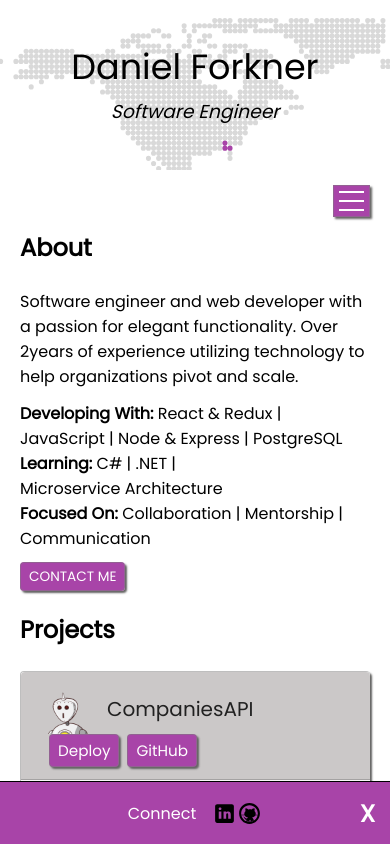
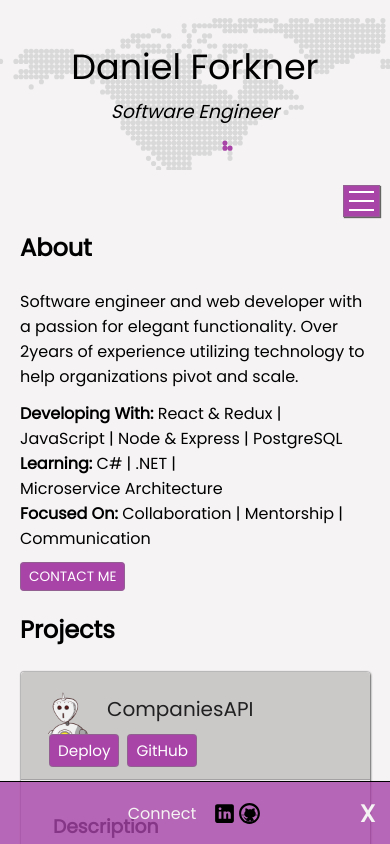
Before and after one commit to danielforkner/Personal-Site, a React app: page / in a window 390 px wide. Shown: the top 844 px of the page. Built offline with nearby package versions, Linux system fonts and the light colour scheme.

Commit message:
more modern style

```diff
--- a/src/index.css
+++ b/src/index.css
@@ -1,13 +1,13 @@
 @import url("https://fonts.googleapis.com/css2?family=Poppins:wght@200;400&display=swap");
 :export {
-  backgroundColorLight: white;
+  backgroundColorLight: rgb(245, 243, 243);
   backgroundColorDark: rgb(33, 33, 33);
   backgroundColorDarkTransparent: rgba(0, 0, 0, 0.5);
   backgroundColorSecondary: rgb(203, 200, 200);
   backgroundColorTertiary: rgb(168, 68, 168);
   backgroundColorTertiaryHover: rgba(168, 68, 168, 0.8);
   buttonFontColor: white;
-  boxShadow: 2px 2px 2px rgb(100, 100, 99);
+  boxShadow: 1px 1px 2px rgb(100, 100, 99);
   boxShadowGlow: 2px 2px 2px rgb(168, 68, 168);
   borderRadiusCard: 0.25rem;
   borderLineSoft: 1px solid rgba(126, 126, 126, 0.5);
@@ -27,6 +27,7 @@ body {
   width: 100%;
   display: flex;
   flex-direction: column;
+  background-color: rgb(245, 243, 243);
 }
 body .aside-open {
   overflow: hidden;
@@ -34,7 +35,7 @@ body .aside-open {
 
 .darkMode {
   background-color: rgb(33, 33, 33);
-  color: white;
+  color: rgb(245, 243, 243);
 }
 
 ul {
@@ -190,7 +191,6 @@ main .button {
   font-weight: 400;
   color: rgb(33, 33, 33);
   border-radius: 0.25rem;
-  box-shadow: 2px 2px 2px rgb(100, 100, 99);
   text-decoration: none;
   color: white;
   background-color: rgb(168, 68, 168);
@@ -228,13 +228,16 @@ main .content article .skills-list .skill {
   animation-duration: 2s;
 }
 main .content article form {
-  box-shadow: 2px 2px 2px rgb(100, 100, 99);
+  box-shadow: 1px 1px 2px rgb(100, 100, 99);
   border-radius: 0.25rem;
   border-top: 1px solid rgba(126, 126, 126, 0.5);
   border-left: 1px solid rgba(126, 126, 126, 0.5);
   border-radius: 5px;
   background-color: rgba(203, 200, 200, 0.125);
   padding: 20px;
+}
+main .content article form .response {
+  margin-top: 1rem;
 }
 main .content article form div {
   display: flex;
@@ -292,7 +295,7 @@ main aside {
 #projects .grid .item {
   position: relative;
   border-radius: 0.25rem;
-  box-shadow: 2px 2px 2px rgb(100, 100, 99);
+  box-shadow: 1px 1px 2px rgb(100, 100, 99);
   border: 1px solid rgba(126, 126, 126, 0.5);
   padding: 1px;
   display: grid;
@@ -393,7 +396,7 @@ main aside {
 
 .card {
   margin: 1rem 0;
-  box-shadow: 2px 2px 2px rgb(100, 100, 99);
+  box-shadow: 1px 1px 2px rgb(100, 100, 99);
   border-radius: 0.25rem;
   border-top: 1px solid rgba(126, 126, 126, 0.5);
   border-left: 1px solid rgba(126, 126, 126, 0.5);
@@ -419,7 +422,7 @@ main aside {
   gap: 1rem;
 }
 .card .card-header .card-header-text .icon:hover {
-  box-shadow: 2px 2px 2px rgb(100, 100, 99);
+  box-shadow: 1px 1px 2px rgb(100, 100, 99);
 }
 .card .card-header .card-header-links {
   display: flex;
@@ -432,7 +435,6 @@ main aside {
   font-size: 0.95rem;
   font-weight: 400;
   border-radius: 0.25rem;
-  box-shadow: 2px 2px 2px rgb(100, 100, 99);
   background-color: rgb(168, 68, 168);
 }
 .card .card-header .card-header-links .card-header-link:hover {
@@ -475,13 +477,12 @@ main aside {
   border-radius: 0.25rem;
 }
 .card .card-body .tech-icons .tech-icon:hover {
-  box-shadow: 2px 2px 2px rgb(100, 100, 99);
+  box-shadow: 1px 1px 2px rgb(100, 100, 99);
 }
 
 aside {
   width: 20%;
   float: left;
-  background-color: white;
   width: 20%;
   float: left;
 }
@@ -512,7 +513,7 @@ aside.fixed {
   display: none;
   z-index: 12;
   border: 1px solid rgba(126, 126, 126, 0.5);
-  box-shadow: 2px 2px 2px rgb(100, 100, 99);
+  box-shadow: 1px 1px 1px rgb(100, 100, 99);
   background-color: rgb(168, 68, 168);
 }
 .aside-toggle:hover {
@@ -545,7 +546,7 @@ aside.fixed {
     justify-content: space-between;
     position: absolute;
     top: 15px;
-    right: 20px;
+    right: 10px;
     width: 25px;
     height: 20px;
     cursor: pointer;
@@ -558,7 +559,7 @@ aside.fixed {
     top: 0;
     left: 0;
     overflow: auto;
-    background-color: white;
+    background-color: rgb(245, 243, 243);
     z-index: 10;
   }
 }
@@ -593,13 +594,13 @@ nav li ul li a {
   width: 100%;
   height: 30px;
   border-top: 1px solid black;
-  background-color: rgb(168, 68, 168);
+  background-color: rgba(168, 68, 168, 0.8);
   display: flex;
   justify-content: center;
   align-items: center;
   padding: 1rem 0;
   z-index: 12;
-  color: white !important;
+  color: rgb(245, 243, 243) !important;
 }
 
 .footer-center {
--- a/src/sass/_aside.scss
+++ b/src/sass/_aside.scss
@@ -1,7 +1,7 @@
 aside {
   width: 20%;
   float: left;
-  background-color: $background-color-light;
+  // background-color: $background-color-light;
   #darkModeBtn {
     height: 50px;
     margin-top: 1rem;
@@ -32,7 +32,7 @@ aside {
   display: none;
   z-index: 12;
   border: $border-line-soft;
-  box-shadow: $box-shadow;
+  box-shadow: $box-shadow-subtle;
   background-color: $background-color-tertiary;
   &:hover {
     background-color: $background-color-tertiary-hover;
@@ -68,7 +68,7 @@ aside {
     justify-content: space-between;
     position: absolute;
     top: 15px;
-    right: 20px;
+    right: 10px;
     width: 25px;
     height: 20px;
     cursor: pointer;
--- a/src/sass/_card.scss
+++ b/src/sass/_card.scss
@@ -41,7 +41,7 @@
         font-weight: 400;
 
         border-radius: $border-radius-card;
-        box-shadow: $box-shadow;
+        // box-shadow: $box-shadow;
         background-color: $background-color-tertiary;
         &:hover {
           background-color: $background-color-tertiary-hover;
--- a/src/sass/_footer.scss
+++ b/src/sass/_footer.scss
@@ -4,7 +4,7 @@
   width: 100%;
   height: 30px;
   border-top: 1px solid black;
-  background-color: $background-color-tertiary;
+  background-color: $background-color-tertiary-hover;
   display: flex;
   justify-content: center;
   align-items: center;
--- a/src/sass/_main.scss
+++ b/src/sass/_main.scss
@@ -6,7 +6,7 @@ main {
     font-weight: 400;
     color: $background-color-dark;
     border-radius: $border-radius-card;
-    box-shadow: $box-shadow;
+    // box-shadow: $box-shadow;
     text-decoration: none;
     color: $button-font-color;
     background-color: $background-color-tertiary;
@@ -59,6 +59,9 @@ main {
         border-radius: 5px;
         background-color: $background-color-secondary-transparent;
         padding: 20px;
+        .response {
+          margin-top: 1rem;
+        }
         div {
           display: flex;
           flex-direction: column;
--- a/src/sass/_variables.scss
+++ b/src/sass/_variables.scss
@@ -1,15 +1,16 @@
 // primary
-$background-color-light: white;
+$background-color-light: rgb(245, 243, 243);
 $background-color-dark: rgb(33, 33, 33);
 $background-color-secondary: rgb(203, 200, 200);
 $background-color-secondary-transparent: rgba(203, 200, 200, 0.125);
 $background-color-dark-transparent: rgba(0, 0, 0, 0.5);
 // buttons
 $background-color-tertiary: rgb(168, 68, 168);
-$background-color-tertiary-hover: rgb(168, 68, 168, 0.8);
+$background-color-tertiary-hover: rgba(168, 68, 168, 0.8);
 $button-font-color: white;
-// secondary
-$box-shadow: 2px 2px 2px rgb(100, 100, 99);
+// misc
+$box-shadow: 1px 1px 2px rgb(100, 100, 99);
+$box-shadow-subtle: 1px 1px 1px rgb(100, 100, 99);
 $box-shadow-glow: 2px 2px 2px $background-color-tertiary;
 $border-radius-card: 0.25rem;
 $border-line-soft: 1px solid rgba(126, 126, 126, 0.5);
--- a/src/sass/style.scss
+++ b/src/sass/style.scss
@@ -27,6 +27,8 @@ body {
   width: 100%;
   display: flex;
   flex-direction: column;
+  background-color: $background-color-light;
+
   .aside-open {
     overflow: hidden;
   }
```
